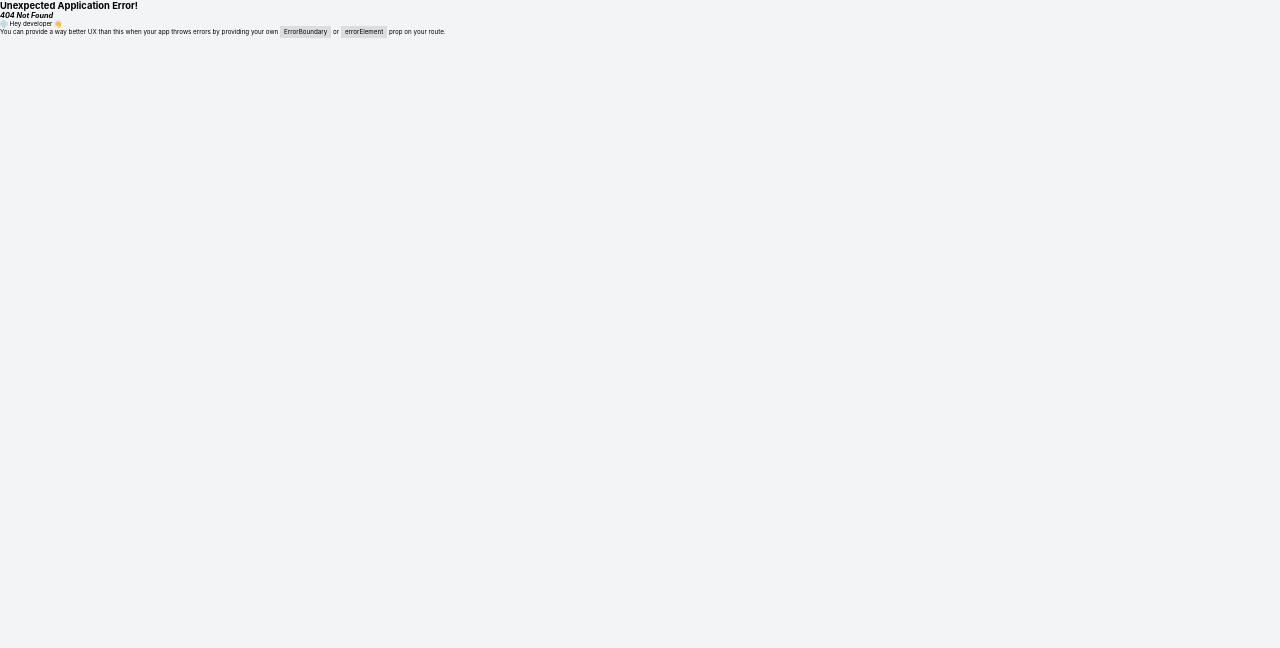
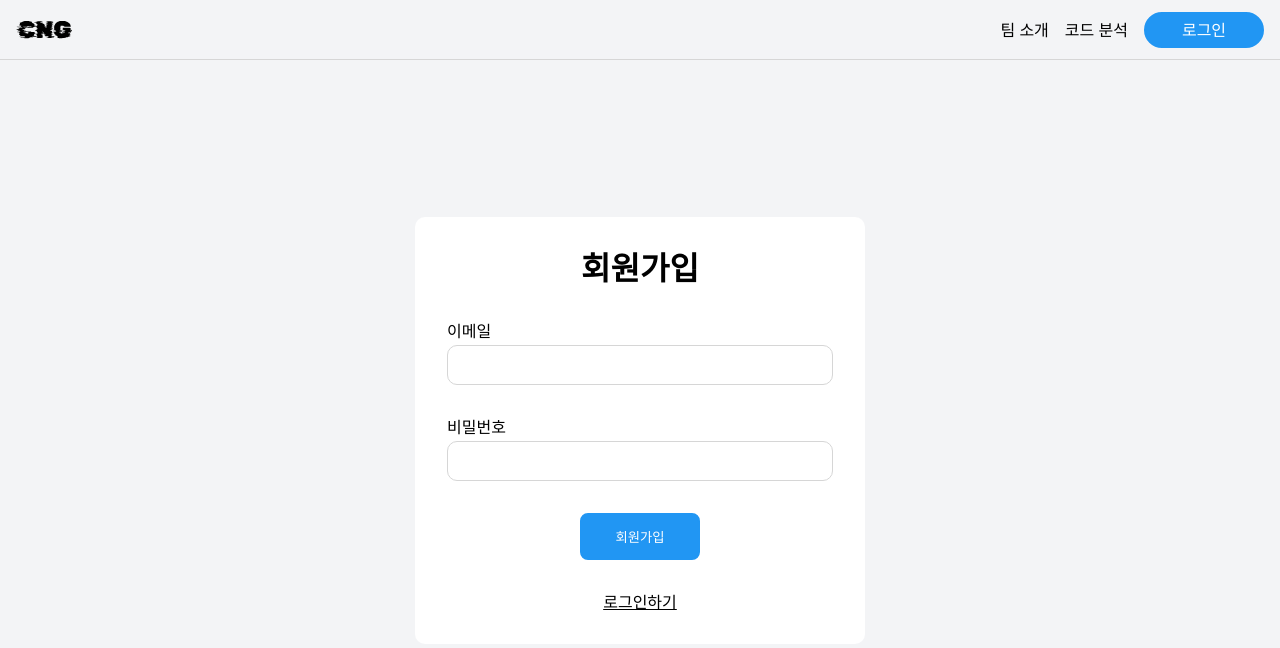
Before and after one commit to Code-Security-Solution/frontend, a React (Vite) app: page /register in a window 1280 px wide. Before the commit this address had no page. Shown: the top 648 px of the page. Built offline with nearby package versions, Linux system fonts and the light colour scheme; a web font is replaced by a local one.

Commit message:
feat: 회원가입 페이지 구현

```diff
--- /dev/null
+++ b/src/pages/RegisterPage/index.tsx
@@ -0,0 +1,38 @@
+import Input from '@/components/common/Input';
+import * as S from './styles';
+import { useState } from 'react';
+import Button from '@/components/common/Button';
+import { useNavigate } from 'react-router-dom';
+import { formDropVarients } from '@/styles/motion';
+
+const RegisterPage = () => {
+  const navigate = useNavigate();
+  const [email, setEmail] = useState('');
+  const [password, setPassword] = useState('');
+
+  const handleChangeEmail = (value: string) => {
+    setEmail(value);
+  };
+
+  const handleChangePassword = (value: string) => {
+    setPassword(value);
+  };
+
+  const handleClickToggleLogin = () => {
+    navigate('/login');
+  };
+
+  return (
+    <S.RegisterPageContainer>
+      <S.RegisterForm variants={formDropVarients} initial="hidden" animate="visible">
+        <S.RegisterFormTitle>회원가입</S.RegisterFormTitle>
+        <Input id="email" type="email" label="이메일" value={email} handleChange={handleChangeEmail} />
+        <Input id="password" type="password" label="비밀번호" value={password} handleChange={handleChangePassword} />
+        <Button styleType="secondary">회원가입</Button>
+        <S.ToggleLoginButton onClick={handleClickToggleLogin}>로그인하기</S.ToggleLoginButton>
+      </S.RegisterForm>
+    </S.RegisterPageContainer>
+  );
+};
+
+export default RegisterPage;
--- /dev/null
+++ b/src/pages/RegisterPage/styles.ts
@@ -0,0 +1,38 @@
+import { motion } from 'motion/react';
+import styled from 'styled-components';
+
+export const RegisterPageContainer = styled.div`
+  display: flex;
+  align-items: center;
+  justify-content: center;
+
+  width: 100%;
+  height: 100%;
+`;
+
+export const RegisterForm = styled(motion.div)`
+  display: flex;
+  flex-direction: column;
+  gap: 3.2rem;
+  align-items: center;
+
+  width: 45rem;
+  padding: 3.2rem;
+  border-radius: 1rem;
+
+  background-color: ${({ theme }) => theme.colors.white};
+`;
+
+export const RegisterFormTitle = styled.h1`
+  ${({ theme }) => theme.fonts.title1}
+`;
+
+export const RegisterFormDescription = styled.p`
+  ${({ theme }) => theme.fonts.mediumBody};
+`;
+
+export const ToggleLoginButton = styled.p`
+  cursor: pointer;
+  ${({ theme }) => theme.fonts.regularBody};
+  text-decoration: underline;
+`;
```
Also changed, not shown: src/router.tsx (+10 -0 lines).
